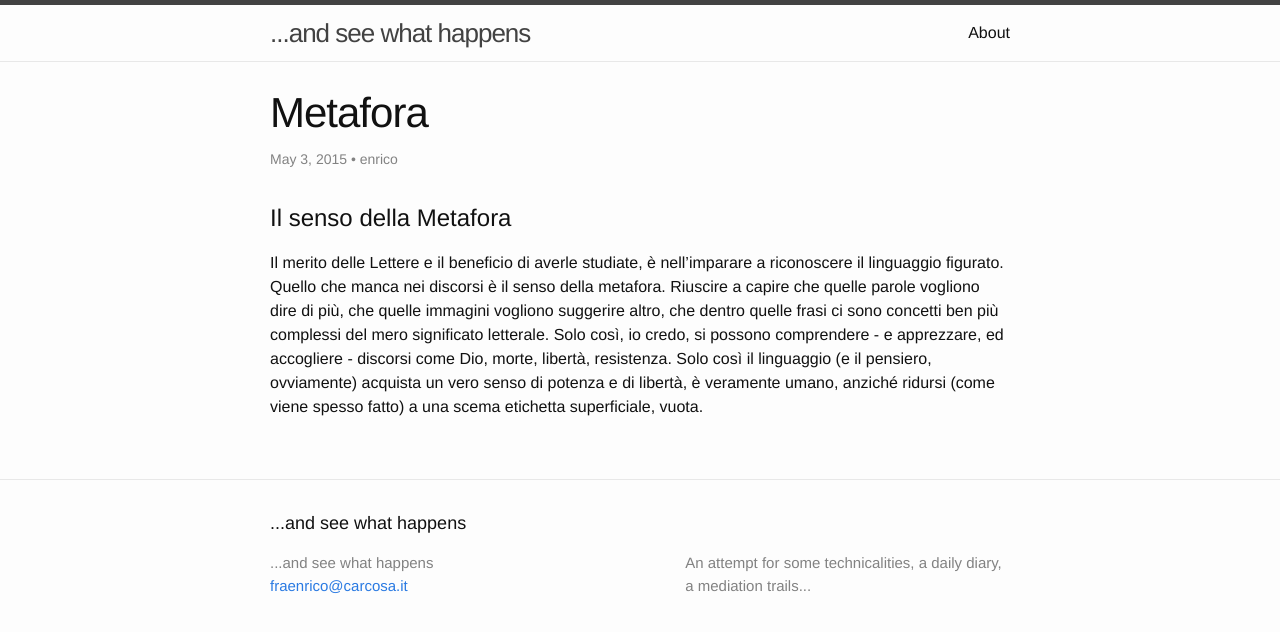
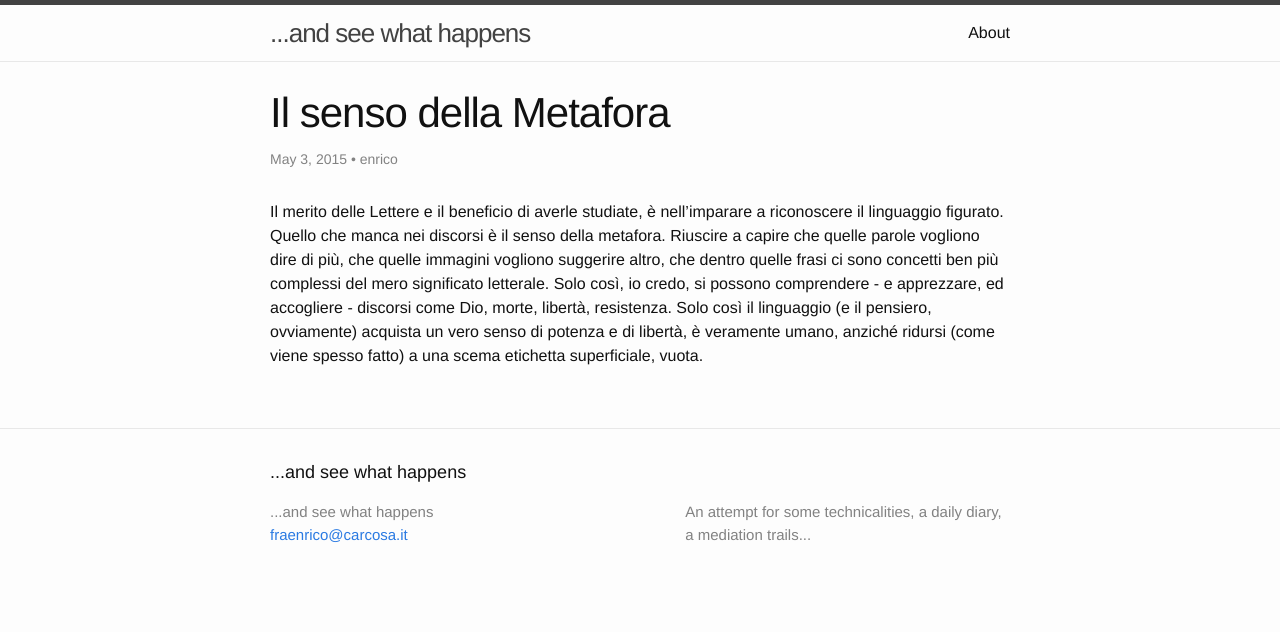
Before and after one commit to pepato/pepato.github.io, a Jekyll site: the page built from _posts/2015-05-03-metafora.md, in a window 1280 px wide. Shown: the top 632 px of the page. Built offline with Jekyll 4.4.1, drawn with Linux system fonts in a browser that asks for light colours.

Commit message:
fixed titles

```diff
--- a/_posts/2015-05-03-metafora.md
+++ b/_posts/2015-05-03-metafora.md
@@ -1,11 +1,9 @@
 ---
 layout: post
-title: Metafora
+title: Il senso della Metafora
 date: 2015-05-03
 author: enrico
 published: true
 ---
 
-# Il senso della Metafora
-
 Il merito delle Lettere e il beneficio di averle studiate, è nell'imparare a riconoscere il linguaggio figurato. Quello che manca nei discorsi è il senso della metafora. Riuscire a capire che quelle parole vogliono dire di più, che quelle immagini vogliono suggerire altro, che dentro quelle frasi ci sono concetti ben più complessi del mero significato letterale. Solo così, io credo, si possono comprendere - e apprezzare, ed accogliere - discorsi come Dio, morte, libertà, resistenza. Solo così il linguaggio (e il pensiero, ovviamente) acquista un vero senso di potenza e di libertà, è veramente umano, anziché ridursi (come viene spesso fatto) a una scema etichetta superficiale, vuota.
```
Also changed, not shown: _posts/2015-02-18-sarcasmo.md (+1 -1 lines), _posts/2015-05-01-morandi.md (+0 -2 lines).
